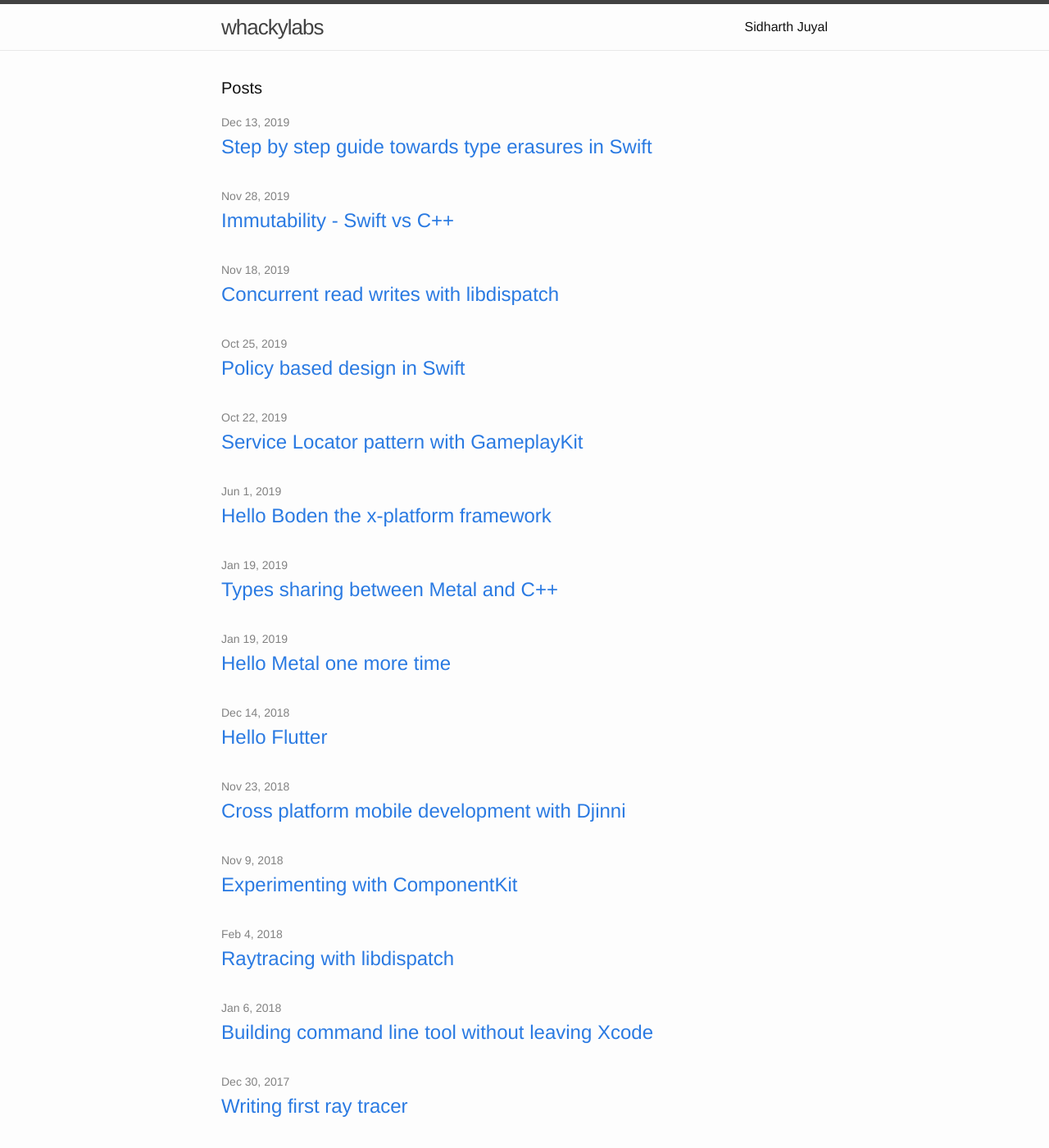
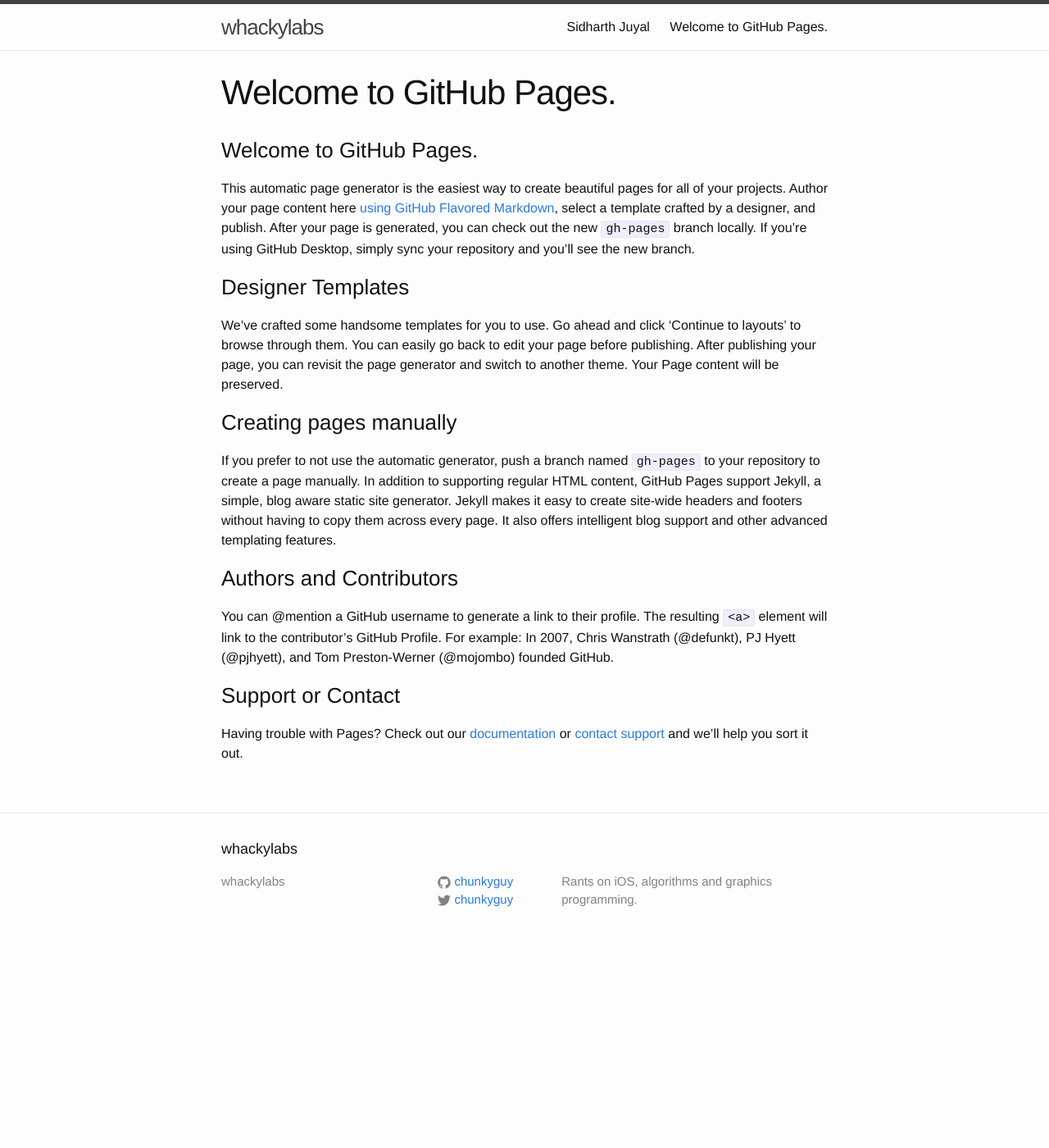
Before and after one commit to chunkyguy/chunkyguy.github.io, a Jekyll site: the page built from index.md, in a window 1280 px wide and 1400 px high. Shown: the whole window at 82% size. Built offline with Jekyll 4.4.1, drawn with Linux system fonts in a browser that asks for light colours; our own code applies the rules of GitHub Pages for plain Markdown files; some of the changed text lies outside the part shown.

Commit message:
Set theme jekyll-theme-dinky and migrate Page Generator content

```diff
--- a/_config.yml
+++ b/_config.yml
@@ -19,3 +19,7 @@
 
 plugins:
 - jekyll-feed
+
+google_analytics:
+show_downloads: true
+theme: jekyll-theme-dinky
--- a/index.html
+++ /dev/null
@@ -1,23 +0,0 @@
----
-layout: default
----
-
-<div class="home">
-
-  <h1 class="page-heading">Posts</h1>
-
-  <ul class="post-list">
-    {% for post in site.posts %}
-      <li>
-        <span class="post-meta">{{ post.date | date: "%b %-d, %Y" }}</span>
-
-        <h2>
-          <a class="post-link" href="{{ post.url | prepend: site.baseurl }}">{{ post.title }}</a>
-        </h2>
-      </li>
-    {% endfor %}
-  </ul>
-
-  <p class="rss-subscribe">subscribe <a href="{{ "/feed.xml" | prepend: site.baseurl }}">via RSS</a></p>
-
-</div>
--- /dev/null
+++ b/index.md
@@ -0,0 +1,14 @@
+### Welcome to GitHub Pages.
+This automatic page generator is the easiest way to create beautiful pages for all of your projects. Author your page content here [using GitHub Flavored Markdown](https://guides.github.com/features/mastering-markdown/), select a template crafted by a designer, and publish. After your page is generated, you can check out the new `gh-pages` branch locally. If you’re using GitHub Desktop, simply sync your repository and you’ll see the new branch.
+
+### Designer Templates
+We’ve crafted some handsome templates for you to use. Go ahead and click 'Continue to layouts' to browse through them. You can easily go back to edit your page before publishing. After publishing your page, you can revisit the page generator and switch to another theme. Your Page content will be preserved.
+
+### Creating pages manually
+If you prefer to not use the automatic generator, push a branch named `gh-pages` to your repository to create a page manually. In addition to supporting regular HTML content, GitHub Pages support Jekyll, a simple, blog aware static site generator. Jekyll makes it easy to create site-wide headers and footers without having to copy them across every page. It also offers intelligent blog support and other advanced templating features.
+
+### Authors and Contributors
+You can @mention a GitHub username to generate a link to their profile. The resulting `<a>` element will link to the contributor’s GitHub Profile. For example: In 2007, Chris Wanstrath (@defunkt), PJ Hyett (@pjhyett), and Tom Preston-Werner (@mojombo) founded GitHub.
+
+### Support or Contact
+Having trouble with Pages? Check out our [documentation](https://help.github.com/pages) or [contact support](https://github.com/contact) and we’ll help you sort it out.
```
Also changed, not shown: params.json (deleted, +0 -6 lines).
